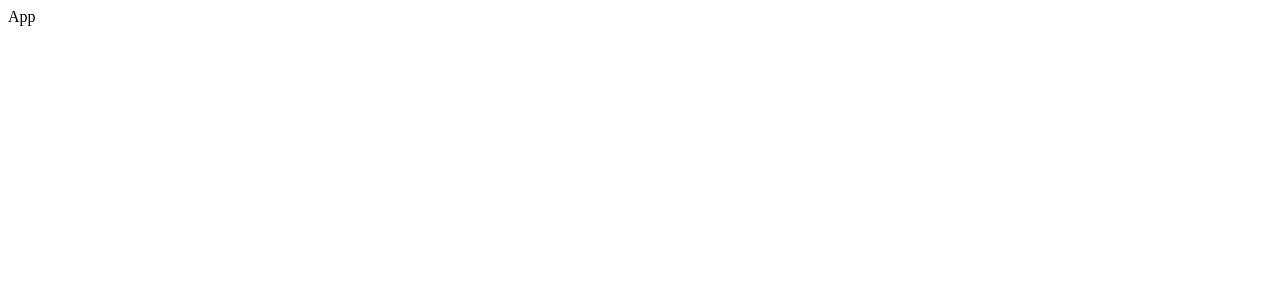
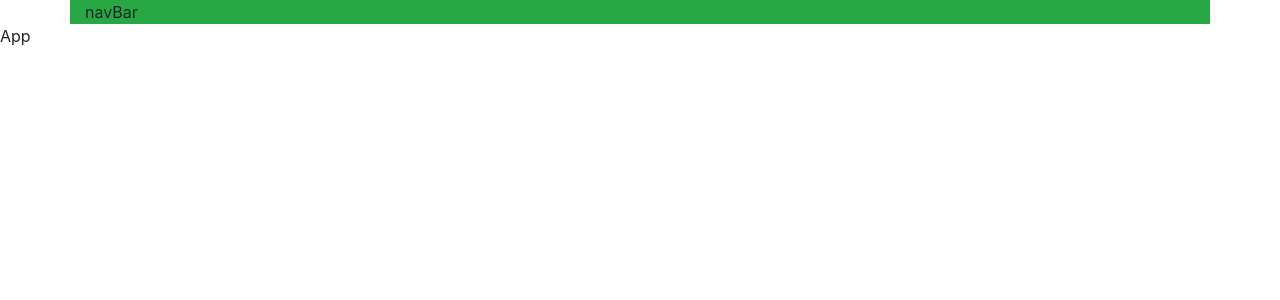
Before and after one commit to Vipisanan/React-Redux-CRUD, a React (Create React App) app: page / in a window 1280 px wide. Shown: the top 300 px of the page. Built offline with nearby package versions, Linux system fonts and the light colour scheme.

Commit message:
added && import boostrap

```diff
--- a/src/App.js
+++ b/src/App.js
@@ -1,8 +1,13 @@
 import React ,{Component} from 'react'
+import NavBar from "./components/navBar";
+import 'bootstrap/dist/css/bootstrap.min.css';
+
+
  class App extends Component{
     render() {
         return(
             <div>
+                <NavBar></NavBar>
                 App
             </div>
         );
--- a/src/components/navBar.js
+++ b/src/components/navBar.js
@@ -1,12 +1,12 @@
 import React, {Component} from 'react';
 
-class navBar extends Component {
+class NavBar extends Component {
 render() {
     return(
-        <div>
+        <div className="container bg-success">
             navBar
         </div>
     )
 }
 }
-export default navBar;
+export default NavBar;
```
